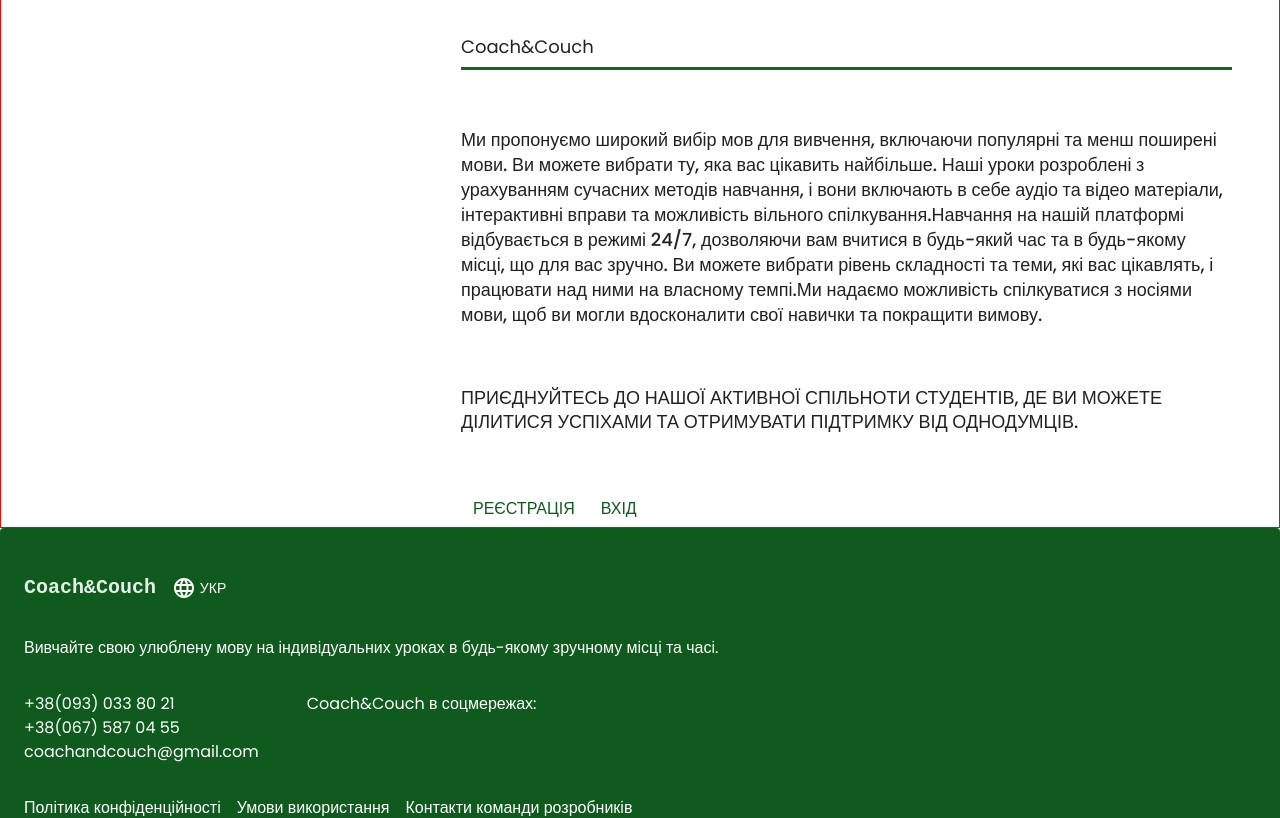
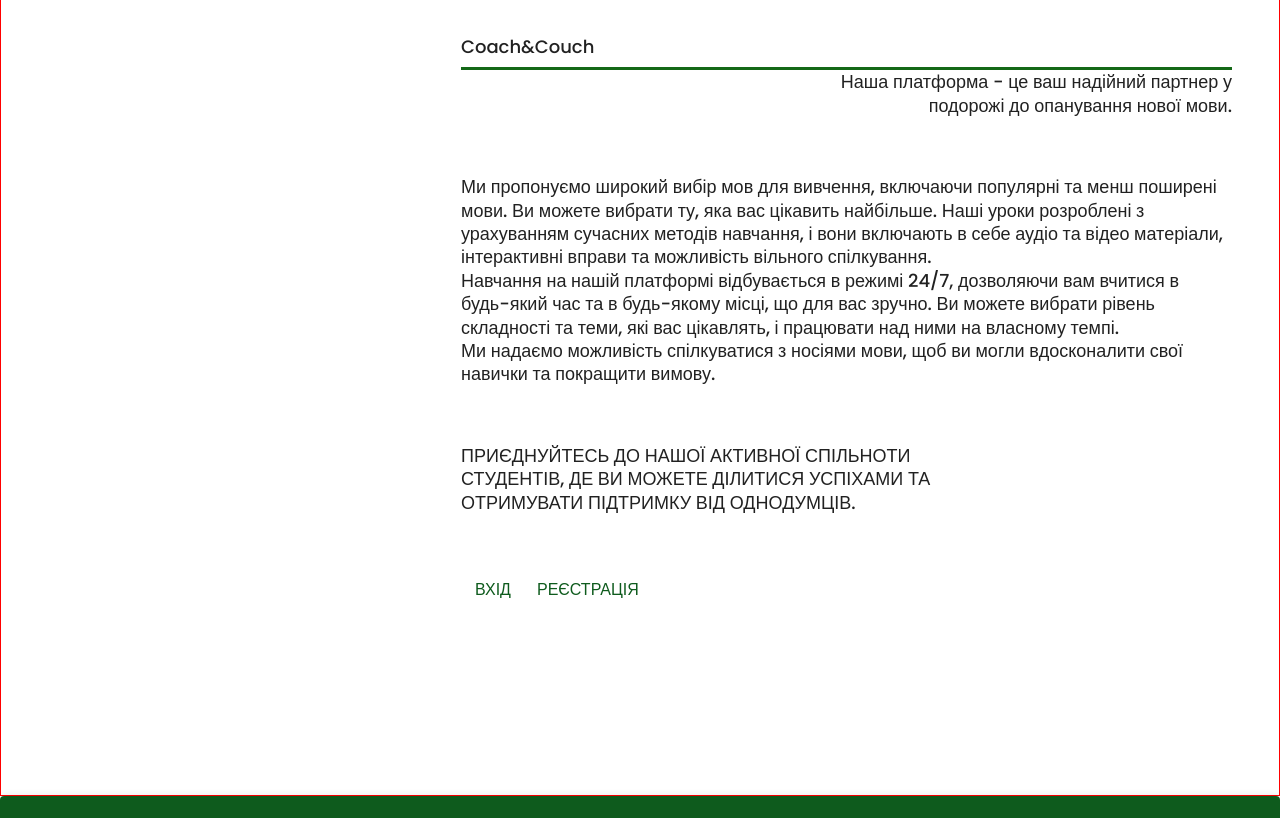
Before and after one commit to ViktoriiaPavliukh/CoachAndCouch, a React (Vite) app: page /about in a window 1280 px wide. Shown: the part 360-1178 px from the top of the page. Built offline with nearby package versions, Linux system fonts and the light colour scheme.

Commit message:
update about text

```diff
--- a/index.html
+++ b/index.html
@@ -5,7 +5,7 @@
     <link rel="icon" type="image/svg+xml" href="/vite.svg" />
     <meta name="viewport" content="width=device-width, initial-scale=1.0" />
     <link rel="stylesheet" href="./src/styles/main.css" />
-    <title>Vite + React</title>
+    <title>Coach&Couch</title>
   </head>
   <body>
     <div id="root"></div>
--- a/src/defaults/translations/messages.js
+++ b/src/defaults/translations/messages.js
@@ -17,13 +17,16 @@ const messages = {
     createAccount: "Create an account",
 
     //about
+    aboutSubtitle:
+      "Our platform is here to be your reliable companion on the journey to mastering a new language.",
     aboutText1:
       "We offer a wide range of languages for learning, including popular and less common ones. You can choose the one that interests you the most. Our lessons are designed with modern teaching methods in mind, incorporating audio and video materials, interactive exercises, and the opportunity for free conversation.",
     aboutText2:
       "Learning on our platform takes place in a 24/7 mode, allowing you to study at any time and from any place that is convenient for you. You can choose the level of difficulty and topics that interest you and work on them at your own pace.",
     aboutText3:
       "We provide the opportunity to communicate with native speakers, allowing you to enhance your skills and improve pronunciation.",
-    aboutUpper: "",
+    aboutUpper:
+      "Join our vibrant student community, where you can share successes and receive support from like-minded peers.",
 
     // ReviewList
     titleRewiewForm: "Leave a comment about the teacher",
@@ -97,6 +100,8 @@ const messages = {
     createAccount: "Створити аккаунт",
 
     //about
+    aboutSubtitle:
+      "Наша платформа - це ваш надійний партнер у подорожі до опанування нової мови.",
     aboutText1:
       "Ми пропонуємо широкий вибір мов для вивчення, включаючи популярні та менш поширені мови. Ви можете вибрати ту, яка вас цікавить найбільше. Наші уроки розроблені з урахуванням сучасних методів навчання, і вони включають в себе аудіо та відео матеріали, інтерактивні вправи та можливість вільного спілкування.",
     aboutText2:
--- a/src/views/AboutUsPage/AboutUsPage.jsx
+++ b/src/views/AboutUsPage/AboutUsPage.jsx
@@ -15,8 +15,7 @@ export function AboutUsPage() {
   const isLoggedIn = useSelector(selectIsLoggedIn);
 
   return (
-    <Container
-    >
+    <Container>
       <Box
         sx={{
           display: "flex",
@@ -37,13 +36,26 @@ export function AboutUsPage() {
             maxWidth: "771px",
           }}
         >
-          <Typography
-            variant="posterSubtitle"
-            sx={{ paddingBottom: "9px", borderBottom: "3px solid #146817" }}
-          >
-            Coach&Couch{" "}
-          </Typography>
-          <Box>
+          <Box sx={{ display: "flex", flexDirection: "column" }}>
+            <Typography
+              variant="text"
+              sx={{ paddingBottom: "9px", borderBottom: "3px solid #146817" }}
+            >
+              Coach&Couch{" "}
+            </Typography>
+            <Typography
+              variant="text"
+              sx={{
+                display: "flex",
+                alignSelf: "end",
+                textAlign: "right",
+                maxWidth: "413px",
+              }}
+            >
+              {intl.formatMessage({ id: "aboutSubtitle" })}
+            </Typography>
+          </Box>
+          <Box sx={{ display: "flex", flexDirection: "column" }}>
             <Typography variant="text">
               {intl.formatMessage({ id: "aboutText1" })}
             </Typography>
@@ -54,11 +66,31 @@ export function AboutUsPage() {
               {intl.formatMessage({ id: "aboutText3" })}
             </Typography>
           </Box>
-          <Typography variant="textUppercase">
+          <Typography variant="textUppercase" sx={{ maxWidth: "473px" }}>
             {intl.formatMessage({ id: "aboutUpper" })}
           </Typography>
           {!isLoggedIn && (
             <Box>
+              <Button
+                component={Link}
+                to="/login"
+                sx={{
+                  px: "12px",
+                  transition: "color 0.3s",
+                  borderRadius: "6px",
+                  backgroundColor: (theme) =>
+                    pathname === "/login" ? theme.palette.primary.accent : null,
+                  "&:hover": {
+                    backgroundColor: (theme) => theme.palette.primary.accent,
+                    color: "white",
+                  },
+                }}
+              >
+                {" "}
+                <Typography>
+                  {intl.formatMessage({ id: "header.login" })}
+                </Typography>
+              </Button>
               <Button
                 component={Link}
                 to="/registration"
@@ -81,30 +113,18 @@ export function AboutUsPage() {
                   {intl.formatMessage({ id: "header.registration" })}
                 </Typography>
               </Button>
-              <Button
-                component={Link}
-                to="/login"
-                sx={{
-                  px: "12px",
-                  transition: "color 0.3s",
-                  borderRadius: "6px",
-                  backgroundColor: (theme) =>
-                    pathname === "/login" ? theme.palette.primary.accent : null,
-                  "&:hover": {
-                    backgroundColor: (theme) => theme.palette.primary.accent,
-                    color: "white",
-                  },
-                }}
-              >
-                {" "}
-                <Typography>
-                  {intl.formatMessage({ id: "header.login" })}
-                </Typography>
-              </Button>
             </Box>
           )}
         </Stack>
       </Box>
+      <Box
+        sx={{
+          display: "flex",
+          flexDirection: "column",
+          gap: "45px",
+          paddingTop: "187px",
+        }}
+      ></Box>
     </Container>
   );
 }
```
